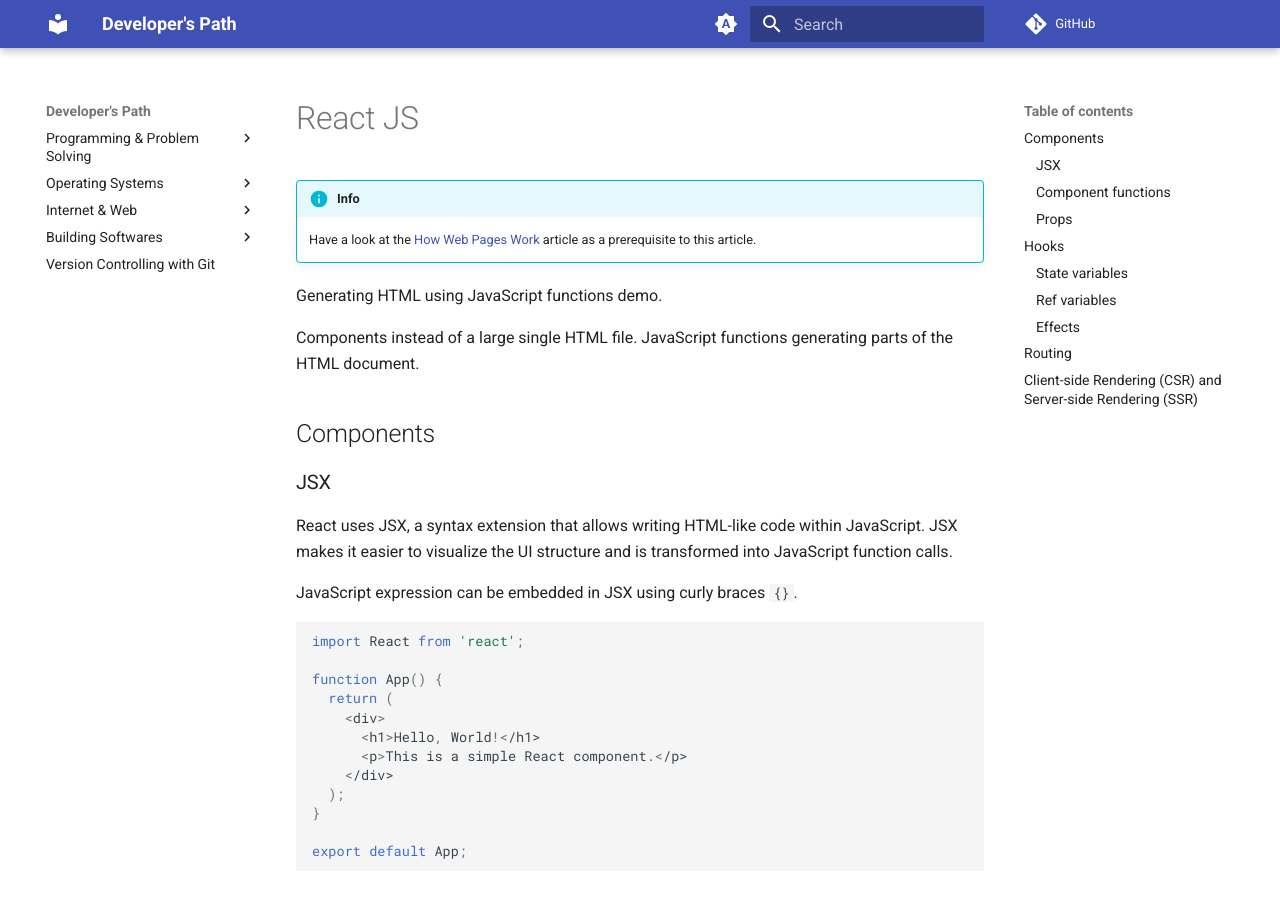
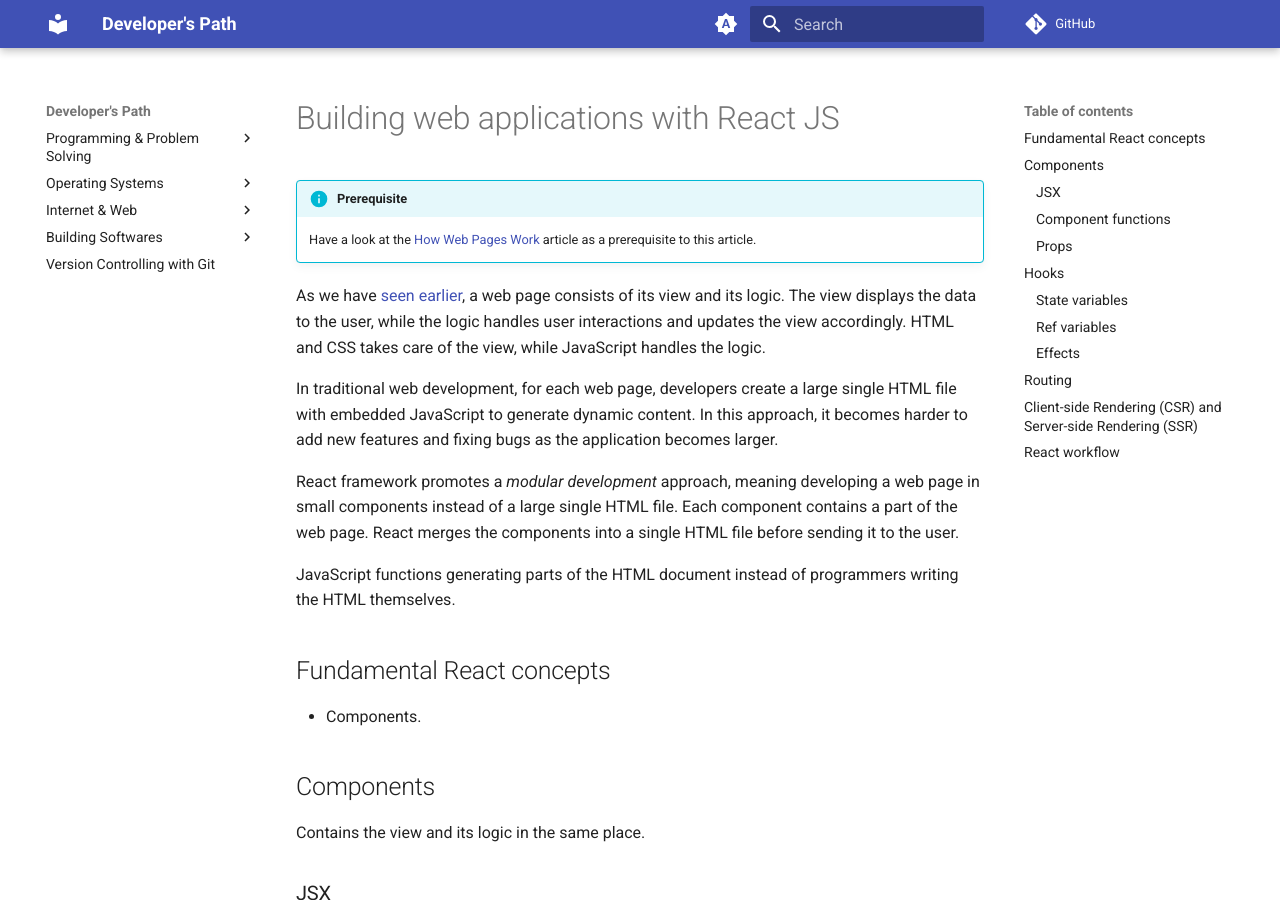
Before and after one commit to gharials/dev-path, an MkDocs documentation site: the page built from docs/building-softwares/react-js.md, in a window 1280 px wide and 900 px high. Built offline with MkDocs 1.6.1 and Material for MkDocs 9.7.7, drawn with Linux system fonts in a browser that asks for light colours; comment, search, counter and statistics services are not loaded; some of the changed text lies outside the part shown.

Commit message:
'react-js': extended.

````diff
--- a/docs/building-softwares/react-js.md
+++ b/docs/building-softwares/react-js.md
@@ -1,13 +1,23 @@
-# React JS
+# Building web applications with React JS
 
-!!! info
+!!! info "Prerequisite"
     Have a look at the [How Web Pages Work](../internet-web/web-pages.md) article as a prerequisite to this article.
 
-Generating HTML using JavaScript functions demo.
+As we have [seen earlier](../internet-web/web-pages.md), a web page consists of its view and its logic. The view displays the data to the user, while the logic handles user interactions and updates the view accordingly. HTML and CSS takes care of the view, while JavaScript handles the logic.
 
-Components instead of a large single HTML file. JavaScript functions generating parts of the HTML document.
+In traditional web development, for each web page, developers create a large single HTML file with embedded JavaScript to generate dynamic content. In this approach, it becomes harder to add new features and fixing bugs as the application becomes larger.
+
+React framework promotes a _modular development_ approach, meaning developing a web page in small components instead of a large single HTML file. Each component contains a part of the web page. React merges the components into a single HTML file before sending it to the user.
+
+JavaScript functions generating parts of the HTML document instead of programmers writing the HTML themselves.
+
+## Fundamental React concepts
+
+* Components.
 
 ## Components
+
+Contains the view and its logic in the same place.
 
 ### JSX
 
@@ -64,6 +74,14 @@
 ## Hooks
 
 ### State variables
+
+A component consists of a view and its logic. The view is rendered based on the data it has. When the data changes, the view should also change to reflect the new data.
+
+Due to some user interactions (e.g. click), some data in a component may change. We may want the change to be reflected in the UI.
+
+For example, a counter component that increments a number each time a button is clicked. Each time the button is clicked, the number should increase by one, and the UI should update to show the new number.
+
+This cannot be achieved by ordinary variables, as they do not trigger re-renders when changed. React provides a way to manage such data using state variables.
 
 Trigger re-renders when changed.
 
@@ -129,9 +147,17 @@
 }
 ```
 
+Effects, code that must execute after the component is rendered, are passed as a callback to the `useEffect` function.
+
+Note that effects run _after the component is rendered._ For example, here's how an effect calling an API works: render the blank or placeholder JSX and update the state variables with values fetched from a server after that.
+
 ## Routing
 
+A large web application consists of many web pages. Some process requires moving between multiple pages.
+
 Some components are associated with specific URLs, allowing navigation between different views in a single-page application (SPA). React Router is a popular library for handling routing in React applications.
+
+Registering a component in a router means this component will be available in this URL.
 
 ```javascript
 import React from 'react';
@@ -159,3 +185,9 @@
 ```
 
 ## Client-side Rendering (CSR) and Server-side Rendering (SSR)
+
+Generating HTML using JavaScript functions demo.
+
+## React workflow
+
+Divide planned web pages into components and develop the components first. Then compose the components together.
````
